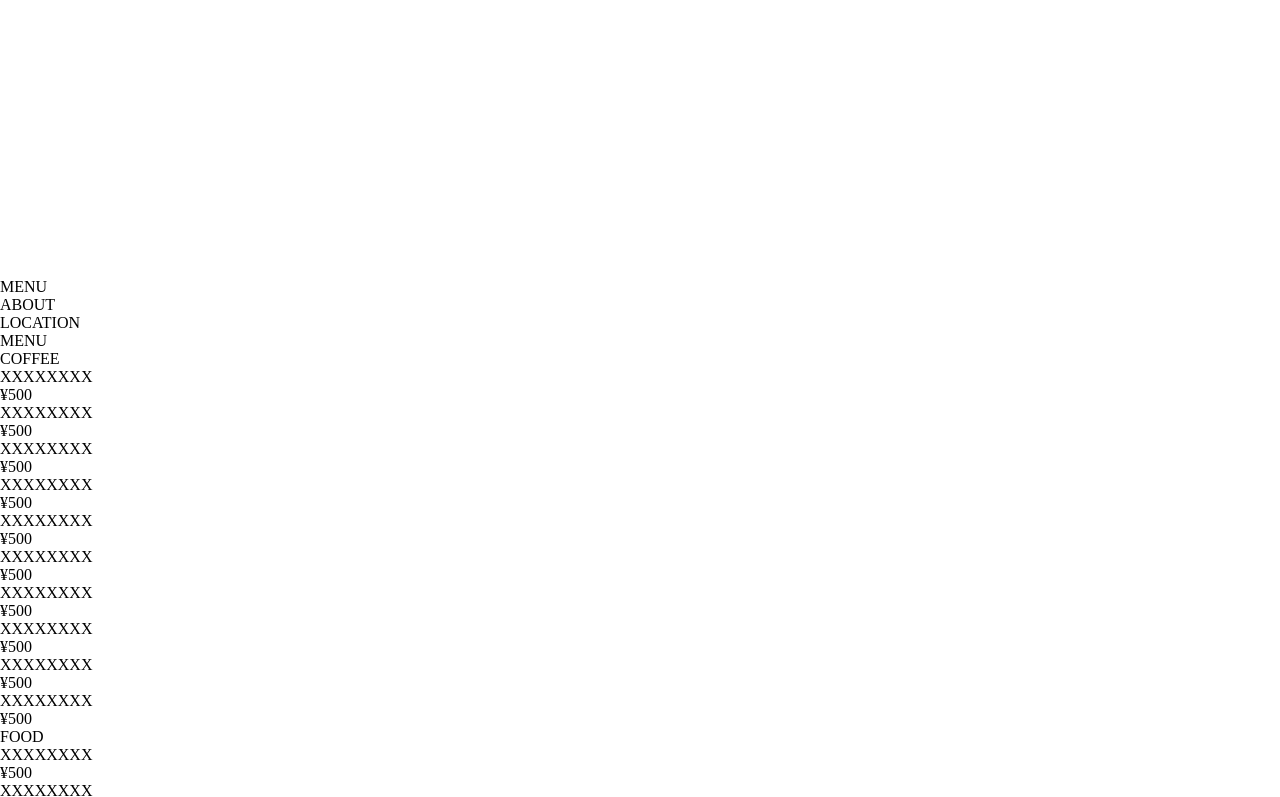
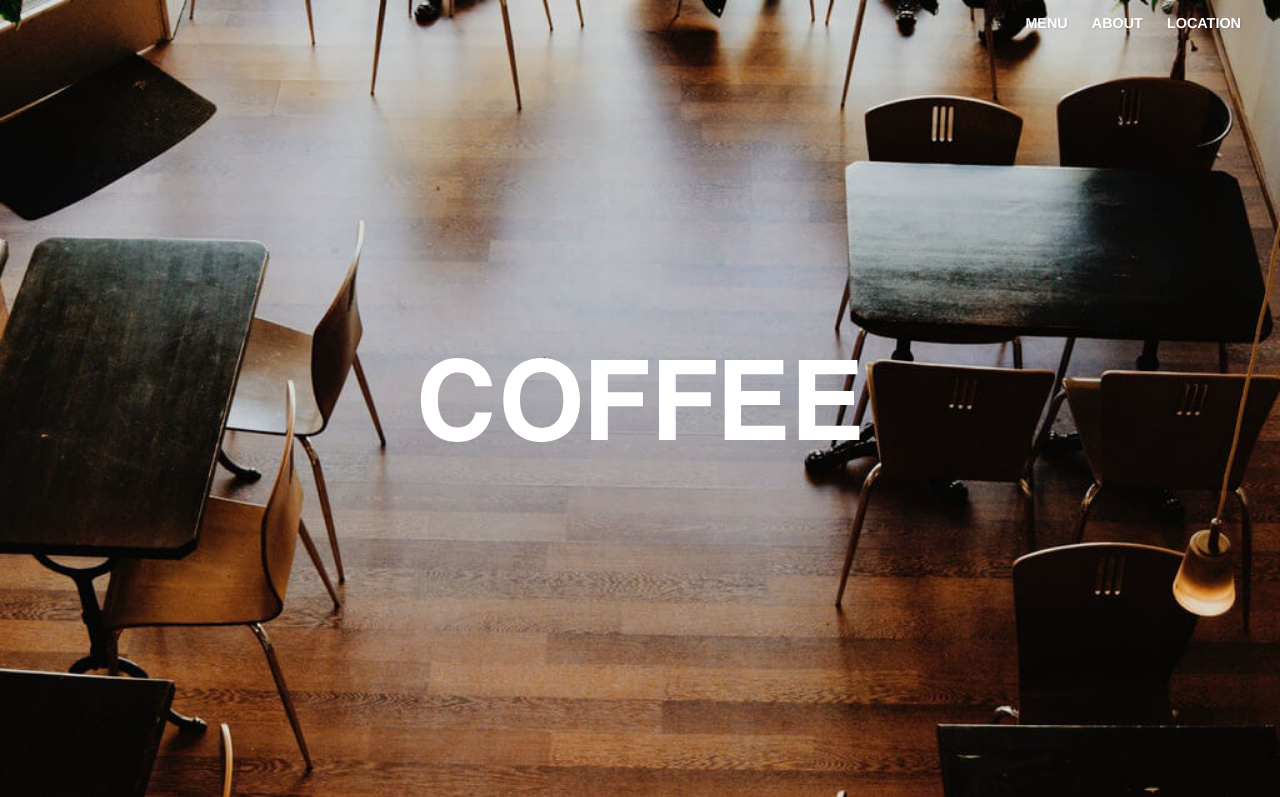
Before and after one commit to m-yabi/html-css-training5, a plain HTML site: page index.html in a window 1280 px wide. Shown: the top 797 px of the page. Drawn offline with Linux system fonts and the light colour scheme.

Commit message:
header css作成

```diff
--- a/css/coffee.scss
+++ b/css/coffee.scss
@@ -1 +1,45 @@
 @import "_settings.scss";
+.header {
+  width: 100%;
+  position: relative;
+  min-height: 100vh;
+  @include pc {
+    background-image: url(/img/mainvisual.jpeg);
+    background-size: cover; /* 全画面 */
+    background-attachment: fixed; /* 固定 */
+    background-position: center center; /* 縦横中央 */
+    background-repeat: no-repeat;
+    object-fit: cover;
+  }
+}
+.header__logo {
+  position: absolute;
+  top: 50%;
+  left: 50%;
+  transform: translate(-50%, -50%);
+  -webkit-transform: translate(-50%, -50%);
+  -ms-transform: translate(-50%, -50%);
+  max-width: 466px;
+  img {
+    width: 100%;
+  }
+}
+.header__menu {
+  color: white;
+  font-family: Helvetica Neue;
+  font-size: 14.4px;
+  font-weight: bold;
+  text-shadow: 1px 1px 2px #12121229;
+  padding: 15px 15px;
+}
+.header__list {
+  display: flex;
+  justify-content: right;
+  li {
+    margin-right: 24px;
+    &:hover {
+      color: red;
+      transition: 0.5s;
+    }
+  }
+}
```
Also changed, not shown: css/coffee.css, img/mainvisual.jpeg (added), 1 other file.
